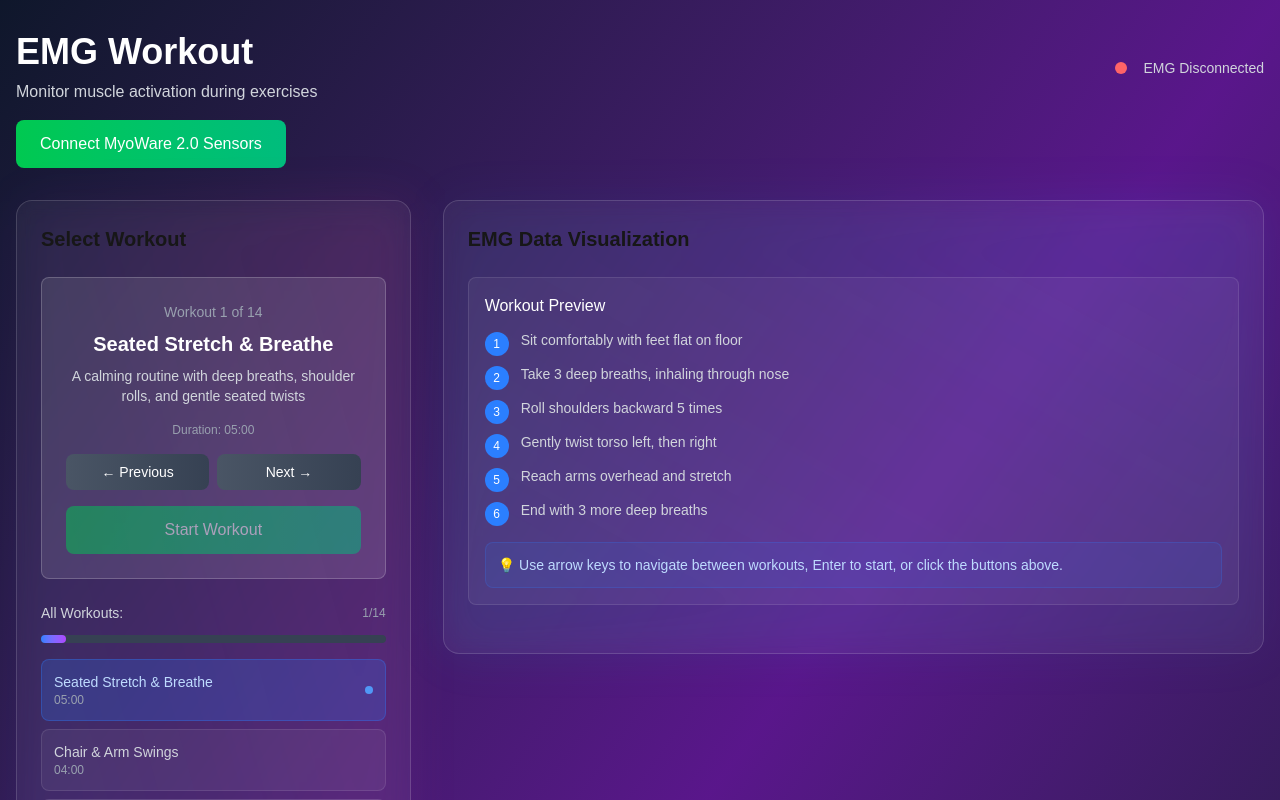
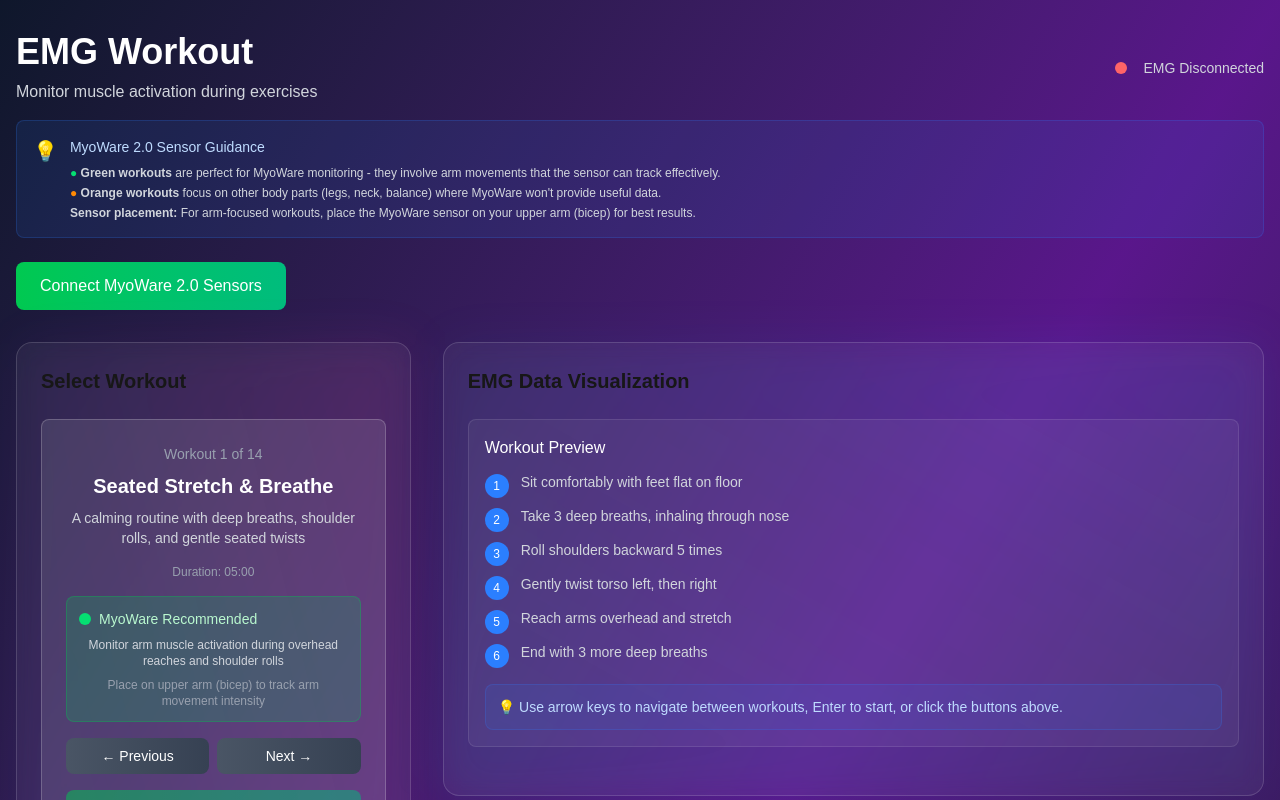
Before and after one commit to stemania1/cognitive_care_assistant, a Next.js app: page /emg in a window 1280 px wide. Shown: the top 800 px of the page. Built offline with nearby package versions, Linux system fonts and the light colour scheme.

Commit message:
Add MyoWare 2.0 suitability guidance and visual indicators for workouts

```diff
--- a/src/app/emg/page.tsx
+++ b/src/app/emg/page.tsx
@@ -17,6 +17,9 @@ interface WorkoutExercise {
   targetMuscles: string[];
   description: string;
   instructions: string[];
+  myoWareSuitable: boolean; // Whether this workout benefits from MyoWare monitoring
+  myoWareReason: string; // Why MyoWare is useful for this workout
+  sensorPlacement: string; // Where to place the MyoWare sensor
 }
 
 const WORKOUT_ROUTINES: WorkoutExercise[] = [
@@ -33,7 +36,10 @@ const WORKOUT_ROUTINES: WorkoutExercise[] = [
       'Gently twist torso left, then right',
       'Reach arms overhead and stretch',
       'End with 3 more deep breaths'
-    ]
+    ],
+    myoWareSuitable: true,
+    myoWareReason: 'Monitor arm muscle activation during overhead reaches and shoulder rolls',
+    sensorPlacement: 'Place on upper arm (bicep) to track arm movement intensity'
   },
   {
     id: 'chair_arm_swings',
@@ -48,7 +54,10 @@ const WORKOUT_ROUTINES: WorkoutExercise[] = [
       'Add gentle arm circles forward',
       'Switch to backward arm circles',
       'Keep rhythm steady and comfortable'
-    ]
+    ],
+    myoWareSuitable: true,
+    myoWareReason: 'Track arm swing intensity and rhythm consistency',
+    sensorPlacement: 'Place on upper arm (bicep) to monitor arm movement patterns'
   },
   {
     id: 'balance_posture',
@@ -63,7 +72,10 @@ const WORKOUT_ROUTINES: WorkoutExercise[] = [
       'Lift toes up, hold for 3 seconds',
       'Step to the side, return to center',
       'Repeat sequence 3-5 times'
-    ]
+    ],
+    myoWareSuitable: false,
+    myoWareReason: 'This workout focuses on leg and balance movements, not arm muscles',
+    sensorPlacement: 'Not recommended - focus on leg exercises'
   },
   {
     id: 'finger_wrist_hand',
@@ -78,7 +90,10 @@ const WORKOUT_ROUTINES: WorkoutExercise[] = [
       'Squeeze imaginary soft ball',
       'Open and close hands slowly',
       'Repeat each movement 10 times'
-    ]
+    ],
+    myoWareSuitable: true,
+    myoWareReason: 'Monitor forearm muscle activation during finger and wrist movements',
+    sensorPlacement: 'Place on forearm to track fine motor muscle activity'
   },
   {
     id: 'leg_foot_movement',
@@ -93,7 +108,10 @@ const WORKOUT_ROUTINES: WorkoutExercise[] = [
       'Make ankle circles clockwise and counterclockwise',
       'Seated kicks - lift knee up gently',
       'Repeat each movement 10 times per leg'
-    ]
+    ],
+    myoWareSuitable: false,
+    myoWareReason: 'This workout focuses on leg movements, not arm muscles',
+    sensorPlacement: 'Not recommended - focus on leg exercises'
   },
   {
     id: 'yoga_flow',
@@ -108,7 +126,10 @@ const WORKOUT_ROUTINES: WorkoutExercise[] = [
       'Return to center, repeat on left side',
       'Interlace fingers, reach arms overhead',
       'Gently twist spine left and right'
-    ]
+    ],
+    myoWareSuitable: true,
+    myoWareReason: 'Track arm muscle engagement during stretches and poses',
+    sensorPlacement: 'Place on upper arm (bicep) to monitor stretch intensity'
   },
   {
     id: 'dance_clap_music',
@@ -123,7 +144,10 @@ const WORKOUT_ROUTINES: WorkoutExercise[] = [
       'Tap feet to the rhythm',
       'Add gentle head movements',
       'Enjoy the joyful movement!'
-    ]
+    ],
+    myoWareSuitable: true,
+    myoWareReason: 'Monitor arm movement intensity and rhythm consistency',
+    sensorPlacement: 'Place on upper arm (bicep) to track dance movements'
   },
   {
     id: 'hoop_ball_play',
@@ -138,7 +162,10 @@ const WORKOUT_ROUTINES: WorkoutExercise[] = [
       'Pass ball from hand to hand',
       'Try gentle overhead passes',
       'Keep movements smooth and controlled'
-    ]
+    ],
+    myoWareSuitable: true,
+    myoWareReason: 'Track arm coordination and ball handling movements',
+    sensorPlacement: 'Place on upper arm (bicep) to monitor ball play movements'
   },
   {
     id: 'lifting_weights',
@@ -153,7 +180,10 @@ const WORKOUT_ROUTINES: WorkoutExercise[] = [
       'Raise arms out to sides',
       'Press weights overhead gently',
       'Repeat each movement 8-10 times'
-    ]
+    ],
+    myoWareSuitable: true,
+    myoWareReason: 'Perfect for monitoring muscle activation during weight lifting',
+    sensorPlacement: 'Place on upper arm (bicep) to track lifting intensity'
   },
   {
     id: 'visual_memory_game',
@@ -168,7 +198,10 @@ const WORKOUT_ROUTINES: WorkoutExercise[] = [
       'Touch knees when hearing "apple"',
       'Touch head when hearing "hat"',
       'Keep movements fun and engaging'
-    ]
+    ],
+    myoWareSuitable: true,
+    myoWareReason: 'Monitor arm movement patterns during memory-based exercises',
+    sensorPlacement: 'Place on upper arm (bicep) to track reaching movements'
   },
   {
     id: 'neck_gentle_stretch',
@@ -183,7 +216,10 @@ const WORKOUT_ROUTINES: WorkoutExercise[] = [
       'Roll shoulders backward slowly',
       'Gently twist neck left and right',
       'End with gentle head nods'
-    ]
+    ],
+    myoWareSuitable: false,
+    myoWareReason: 'This workout focuses on neck and shoulder movements, not arm muscles',
+    sensorPlacement: 'Not recommended - focus on neck and shoulder exercises'
   },
   {
     id: 'mini_tai_chi',
@@ -198,7 +234,10 @@ const WORKOUT_ROUTINES: WorkoutExercise[] = [
       'Scoop the air with cupped hands',
       'Move in slow, flowing motions',
       'Focus on smooth, continuous movement'
-    ]
+    ],
+    myoWareSuitable: true,
+    myoWareReason: 'Track smooth, flowing arm movements and muscle control',
+    sensorPlacement: 'Place on upper arm (bicep) to monitor Tai Chi movements'
   },
   {
     id: 'foot_strength_balance',
@@ -213,7 +252,10 @@ const WORKOUT_ROUTINES: WorkoutExercise[] = [
       'Do mini squats with support',
       'Stand on one foot briefly',
       'Always use counter for safety'
-    ]
+    ],
+    myoWareSuitable: false,
+    myoWareReason: 'This workout focuses on leg and balance movements, not arm muscles',
+    sensorPlacement: 'Not recommended - focus on leg exercises'
   },
   {
     id: 'mindful_breathing',
@@ -228,7 +270,10 @@ const WORKOUT_ROUTINES: WorkoutExercise[] = [
       'Relax hands and face muscles',
       'Focus on slow, deep breathing',
       'End with 3 deep inhales and exhales'
-    ]
+    ],
+    myoWareSuitable: true,
+    myoWareReason: 'Monitor gentle arm movements synchronized with breathing',
+    sensorPlacement: 'Place on upper arm (bicep) to track breathing movements'
   }
 ];
 
@@ -458,6 +503,21 @@ export default function EMGPage() {
             </div>
           </div>
 
+          {/* MyoWare Guidance */}
+          <div className="p-4 rounded-lg bg-blue-500/10 border border-blue-500/20 mb-6">
+            <div className="flex items-start gap-3">
+              <div className="text-blue-400 text-xl">💡</div>
+              <div>
+                <h3 className="text-sm font-medium text-blue-200 mb-2">MyoWare 2.0 Sensor Guidance</h3>
+                <div className="text-xs text-gray-300 space-y-1">
+                  <p><span className="text-green-400">●</span> <strong>Green workouts</strong> are perfect for MyoWare monitoring - they involve arm movements that the sensor can track effectively.</p>
+                  <p><span className="text-orange-400">●</span> <strong>Orange workouts</strong> focus on other body parts (legs, neck, balance) where MyoWare won't provide useful data.</p>
+                  <p><strong>Sensor placement:</strong> For arm-focused workouts, place the MyoWare sensor on your upper arm (bicep) for best results.</p>
+                </div>
+              </div>
+            </div>
+          </div>
+
           {/* Connection Controls */}
           <div className="flex gap-4 flex-wrap">
             {!isConnected ? (
@@ -512,6 +572,36 @@ export default function EMGPage() {
                     </p>
                     <div className="text-xs text-gray-400 mb-4">
                       Duration: {formatTime(WORKOUT_ROUTINES[currentWorkoutIndex].duration)}
+                    </div>
+
+                    {/* MyoWare Suitability Indicator */}
+                    <div className={`p-3 rounded-lg mb-4 ${
+                      WORKOUT_ROUTINES[currentWorkoutIndex].myoWareSuitable
+                        ? 'bg-green-500/20 border border-green-500/30'
+                        : 'bg-orange-500/20 border border-orange-500/30'
+                    }`}>
+                      <div className="flex items-center gap-2 mb-2">
+                        <div className={`w-3 h-3 rounded-full ${
+                          WORKOUT_ROUTINES[currentWorkoutIndex].myoWareSuitable
+                            ? 'bg-green-400'
+                            : 'bg-orange-400'
+                        }`} />
+                        <span className={`text-sm font-medium ${
+                          WORKOUT_ROUTINES[currentWorkoutIndex].myoWareSuitable
+                            ? 'text-green-200'
+                            : 'text-orange-200'
+                        }`}>
+                          {WORKOUT_ROUTINES[currentWorkoutIndex].myoWareSuitable
+                            ? 'MyoWare Recommended'
+                            : 'MyoWare Not Needed'}
+                        </span>
+                      </div>
+                      <p className="text-xs text-gray-300 mb-2">
+                        {WORKOUT_ROUTINES[currentWorkoutIndex].myoWareReason}
+                      </p>
+                      <p className="text-xs text-gray-400">
+                        {WORKOUT_ROUTINES[currentWorkoutIndex].sensorPlacement}
+                      </p>
                     </div>
                   </div>
 
@@ -569,11 +659,21 @@ export default function EMGPage() {
                       }`}
                     >
                       <div className="flex items-center justify-between">
-                        <div>
-                          <div className="text-sm font-medium">{exercise.name}</div>
-                          <div className="text-xs text-gray-400">
-                            {formatTime(exercise.duration)}
+                        <div className="flex items-center gap-2">
+                          <div>
+                            <div className="text-sm font-medium">{exercise.name}</div>
+                            <div className="text-xs text-gray-400">
+                              {formatTime(exercise.duration)}
+                            </div>
                           </div>
+                          {/* MyoWare Indicator */}
+                          <div className={`w-2 h-2 rounded-full ${
+                            exercise.myoWareSuitable ? 'bg-green-400' : 'bg-orange-400'
+                          }`} title={
+                            exercise.myoWareSuitable
+                              ? 'MyoWare Recommended'
+                              : 'MyoWare Not Needed'
+                          } />
                         </div>
                         {index === currentWorkoutIndex && (
                           <div className="w-2 h-2 bg-blue-400 rounded-full animate-pulse" />
```
